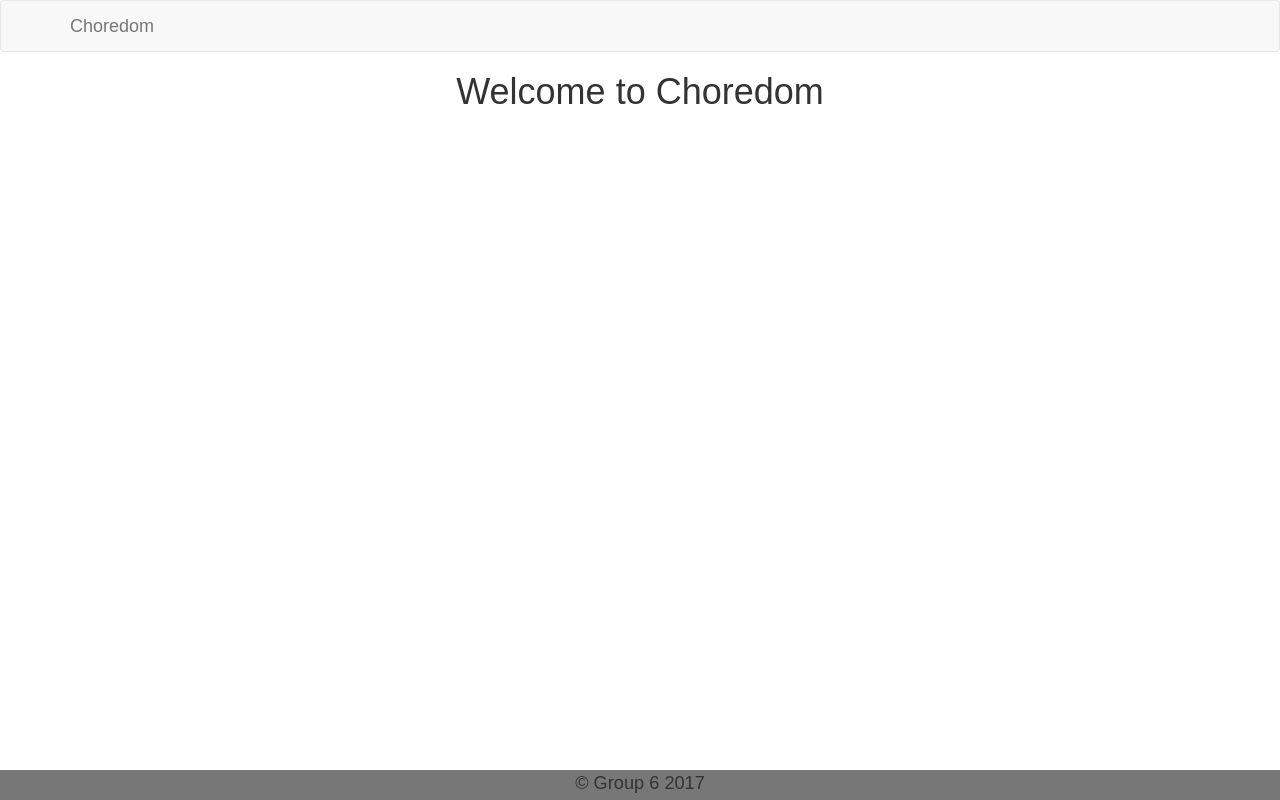
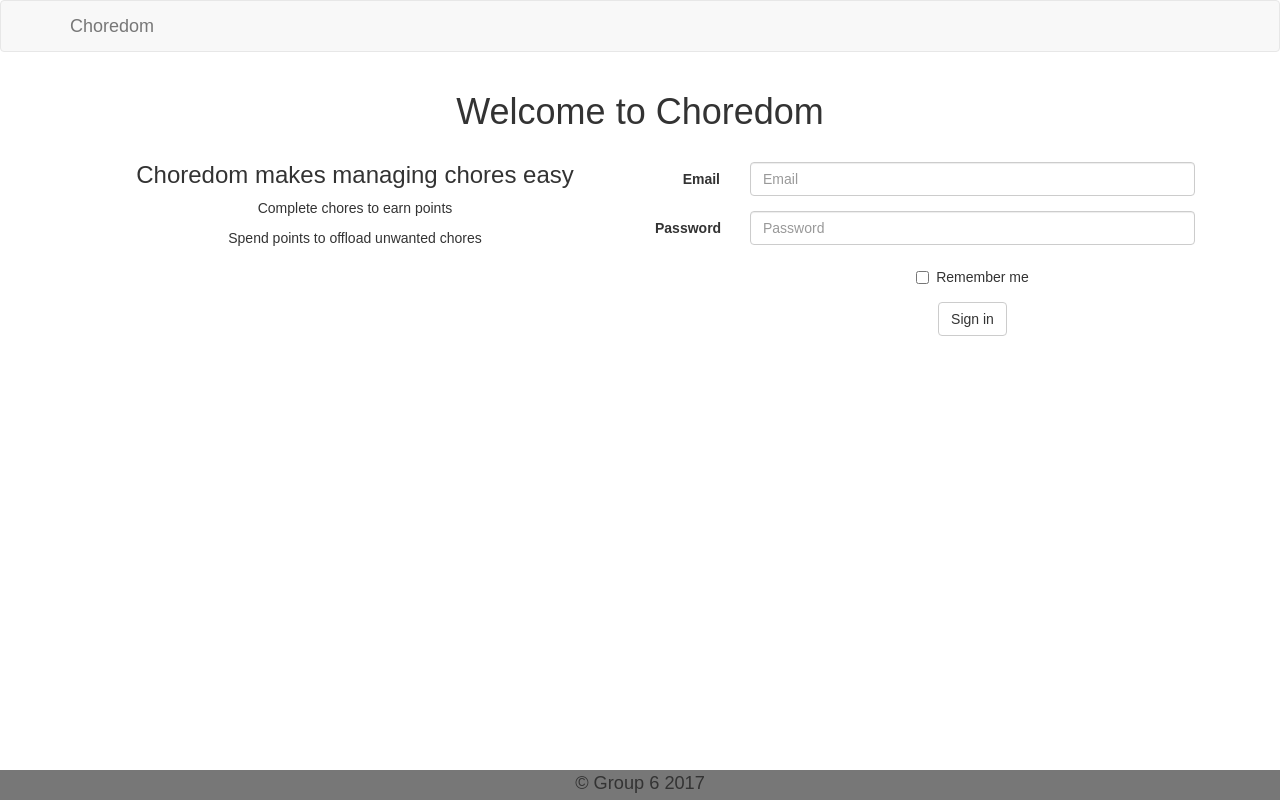
Before and after one commit to wrejcodes/choredom-client, a React (Create React App) app: page / in a window 1280 px wide. Built offline with nearby package versions, Linux system fonts and the light colour scheme.

Commit message:
made welcome page and login page split with info and login form

```diff
--- a/src/components/Login/Login.js
+++ b/src/components/Login/Login.js
@@ -9,7 +9,14 @@ class Login extends Component{
 	render(){
 		return(
 			<div className="container">
-				<LoginForm />
+				<Col md={6}>
+					<h3>Please use the login form</h3>
+					<p>This is some information</p>
+				</Col>
+				<Col md={6}>
+					<LoginForm />
+				</Col>
+
 			</div>
 		);
 	}
--- a/src/components/Login/LoginForm.css
+++ b/src/components/Login/LoginForm.css
@@ -0,0 +1,3 @@
+.form-container{
+	padding-top: 20px;
+}
--- a/src/components/Login/LoginForm.js
+++ b/src/components/Login/LoginForm.js
@@ -5,7 +5,7 @@ import './LoginForm.css';
 class LoginForm extends Component {
 	render(){
 		return(
-			<Form horizontal>
+			<Form horizontal className="form-container">
 			    <FormGroup controlId="formHorizontalEmail">
 			        <Col componentClass={ControlLabel} sm={2}>
 			        	Email
--- a/src/components/Welcome/Welcome.js
+++ b/src/components/Welcome/Welcome.js
@@ -1,11 +1,23 @@
 import React, {Component} from 'react';
+import {Col} from 'react-bootstrap';
+import LoginForm from '../Login/LoginForm';
 import './Welcome.css';
 
 class Welcome extends Component{
 
 	render(){
 		return(
+			<div className="welcome container">
 			<h1>Welcome to Choredom</h1>
+			<Col md={6}>
+				<h3>Choredom makes managing chores easy</h3>
+				<p>Complete chores to earn points</p>
+				<p>Spend points to offload unwanted chores</p>
+			</Col>
+			<Col md={6}>
+				<LoginForm />
+			</Col>
+			</div>
 		);
 	}
 }
```
